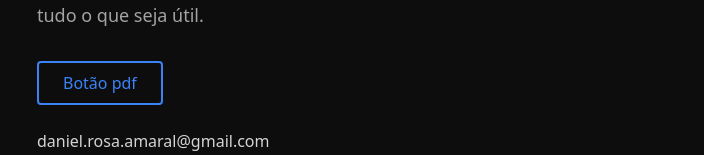
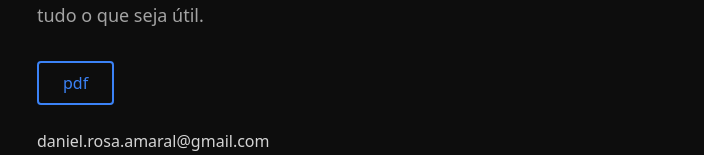
Before and after one commit to danielrosaamaral/danielrosaamaral.github.io, a plain HTML site: page index.html in a window 1280 px wide. Shown: the part 663-818 px from the top of the page, without its empty margins (267-971 px from the left). Drawn offline with nearby package versions, Linux system fonts and the light colour scheme; a script that the page names is missing.

Commit message:
Change button text from 'Botão pdf' to 'pdf'

```diff
--- a/index.html
+++ b/index.html
@@ -159,7 +159,7 @@
                    class="inline-block border-2 border-blue-500 text-blue-500 px-6 py-2 rounded font-medium
                           transition-all duration-300 ease-out
                           hover:bg-blue-500 hover:text-black hover:-translate-y-1 hover:shadow-lg hover:shadow-blue-500/25 active:translate-y-0 active:scale-98">
-                    Botão pdf
+                    pdf
                 </a>
             </div>
 
```
